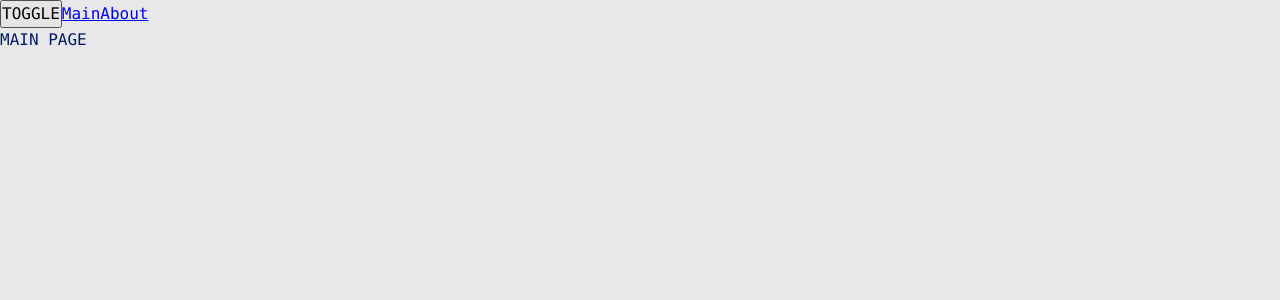
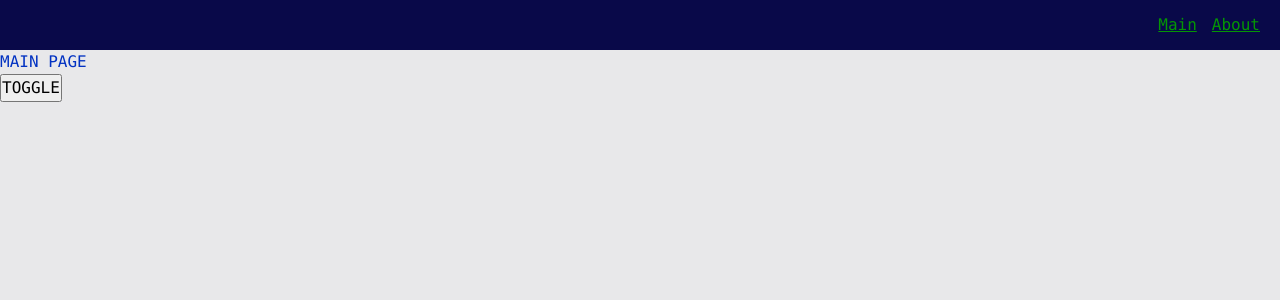
Before and after one commit to zenko93/production-project, a React app: page / in a window 1280 px wide. Shown: the top 300 px of the page. Built offline with nearby package versions, Linux system fonts and the light colour scheme.

Commit message:
2 - создали navbar, AppLink добавили возможность кастомизации(theme) компонента applink через пропсы

```diff
--- a/src/app/App.tsx
+++ b/src/app/App.tsx
@@ -1,18 +1,17 @@
-import {Link} from 'react-router-dom';
 import './styles/index.scss'
 import {useTheme} from "app/providers/ThemeProvider";
 import {classNames} from "shared/lib/classNames/classNames";
 import {AppRouter} from "app/providers/router";
+import {Navbar} from "widgets/Navbar";
 
 const App = () => {
   const { theme, toggleTheme } = useTheme();
 
   return (
     <div className={classNames('app', {}, [theme])}>
+      <Navbar />
+      <AppRouter />
       <button onClick={toggleTheme}>TOGGLE</button>
-      <Link to={'/'}>Main</Link>
-      <Link to={'/about'}>About</Link>
-      <AppRouter />
     </div>
   );
 };
--- a/src/app/styles/themes/dark.scss
+++ b/src/app/styles/themes/dark.scss
@@ -1,6 +1,9 @@
 .app.dark {
   --bg-color: #090949;
+  --inverted-bg-color: #e8e8ea;
 
   --primary-color: #049604;
   --secondary-color: #04ff04;
+  --inveted-primary-color: #0232c2;
+  --inveted-secondary-color: #0449e0;
 }
--- a/src/app/styles/themes/normal.scss
+++ b/src/app/styles/themes/normal.scss
@@ -1,6 +1,9 @@
 .app.light {
   --bg-color: #e8e8ea;
+  --inverted-bg-color: #090949;
 
-  --primary-color: #041c65;
+  --primary-color: #0232c2;
   --secondary-color: #0449e0;
+  --inverted-primary-color: #049604;
+  --inverted-secondary-color: #04ff04;
 }
--- a/src/app/styles/variables/global.scss
+++ b/src/app/styles/variables/global.scss
@@ -8,4 +8,7 @@
   --font-size-l: 24px;
   --font-line-l: 32px;
   --font-l: var(--font-size-l) / var(--font-line-l) var(--font-family-main);
+
+  // Size
+  --navbar-height: 50px;
 }
--- a/src/shared/lib/classNames/classNames.ts
+++ b/src/shared/lib/classNames/classNames.ts
@@ -1,10 +1,10 @@
 
 type Mods = Record<string, boolean | string>
 
-export function classNames(cls: string, mods: Mods, additional: string[]): string {
+export function classNames(cls: string, mods: Mods = {}, additional: string[] = []): string {
   return [
     cls,
-    ...additional,
+    ...additional.filter(Boolean),
     ...Object.entries(mods)
       .filter(([_, value]) => Boolean(value))
       .map(([className, _]) => className)
--- /dev/null
+++ b/src/shared/ui/AppLink/AppLink.module.scss
@@ -0,0 +1,11 @@
+.AppLink {
+  color: var(--primary-color);
+}
+
+.primary {
+  color: var(--primary-color);
+}
+
+.inverted {
+  color: var(--inverted-primary-color);
+}
--- /dev/null
+++ b/src/shared/ui/AppLink/AppLink.tsx
@@ -0,0 +1,34 @@
+import {classNames} from "shared/lib/classNames/classNames";
+import cls from './AppLink.module.scss'
+import {Link, LinkProps} from "react-router-dom";
+import {FC} from "react";
+
+export enum AppLinkTheme {
+  PRIMARY = 'primary',
+  INVERTED = 'inverted',
+}
+
+interface AppLinkProps extends LinkProps {
+  className?: string;
+  theme?: AppLinkTheme;
+}
+
+export const AppLink: FC<AppLinkProps> = (props) => {
+  const {
+    to,
+    className,
+    children,
+    theme = AppLinkTheme.PRIMARY,
+    ...otherProps
+  } = props;
+
+  return (
+    <Link
+      to={to}
+      className={classNames(cls.AppLink, {}, [className, cls[theme]])}
+      {...otherProps}
+    >
+      {children}
+    </Link>
+  );
+};
--- /dev/null
+++ b/src/widgets/Navbar/index.tsx
@@ -0,0 +1,3 @@
+import {Navbar} from "./ui/Navbar";
+
+export {Navbar};
--- /dev/null
+++ b/src/widgets/Navbar/ui/Navbar.module.scss
@@ -0,0 +1,16 @@
+.Navbar {
+  width: 100%;
+  height: var(--navbar-height);
+  background: var(--inverted-bg-color);
+  display: flex;
+  align-items: center;
+  padding: 20px;
+}
+
+.mainLink {
+  margin-right: 15px;
+}
+
+.links {
+  margin-left: auto;
+}
--- /dev/null
+++ b/src/widgets/Navbar/ui/Navbar.tsx
@@ -0,0 +1,18 @@
+import {classNames} from "shared/lib/classNames/classNames";
+import cls from './Navbar.module.scss'
+import {AppLink, AppLinkTheme} from "shared/ui/AppLink/AppLink";
+
+interface NavbarProps {
+  className?: string;
+}
+
+export const Navbar = ({className}: NavbarProps) => {
+  return (
+    <div className={classNames(cls.Navbar, {}, [className])}>
+      <div className={cls.links}>
+        <AppLink theme={AppLinkTheme.INVERTED} to={'/'} className={cls.mainLink}>Main</AppLink>
+        <AppLink theme={AppLinkTheme.INVERTED} to={'/about'}>About</AppLink>
+      </div>
+    </div>
+  );
+};
```
